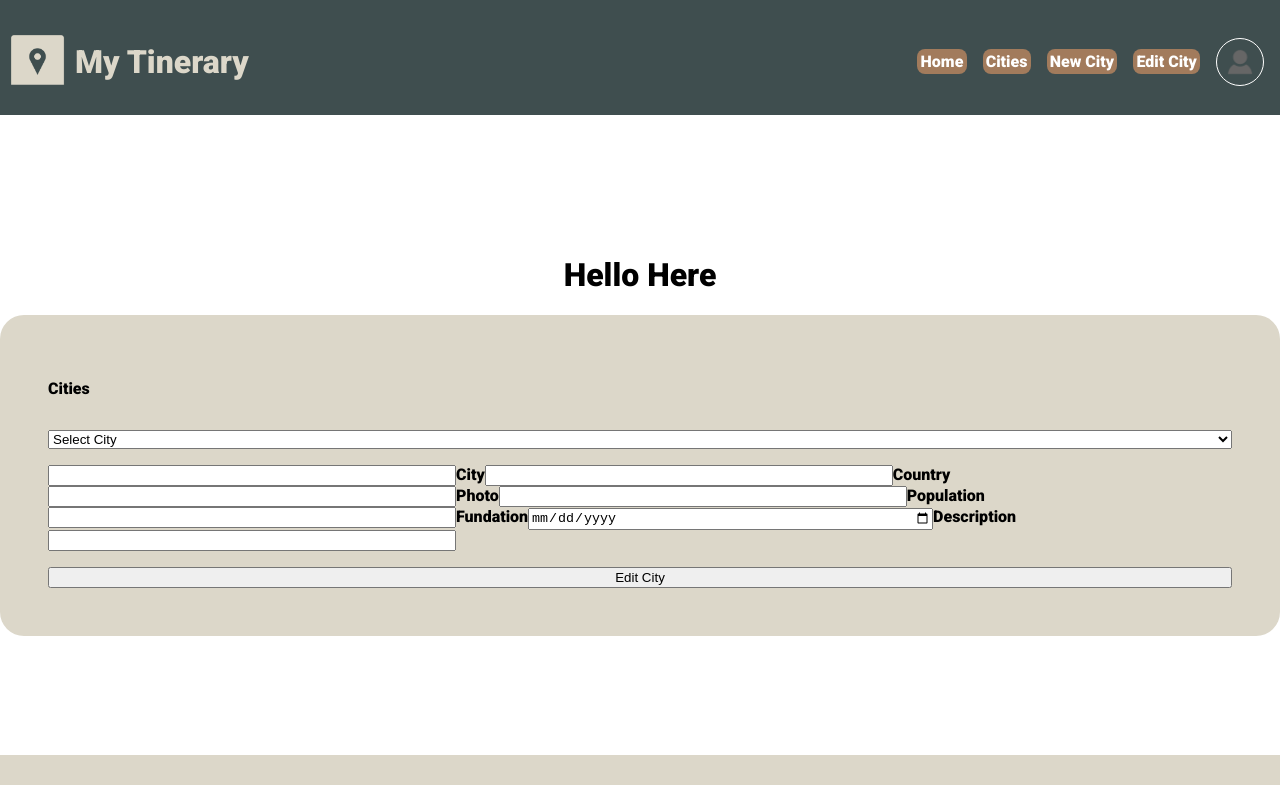
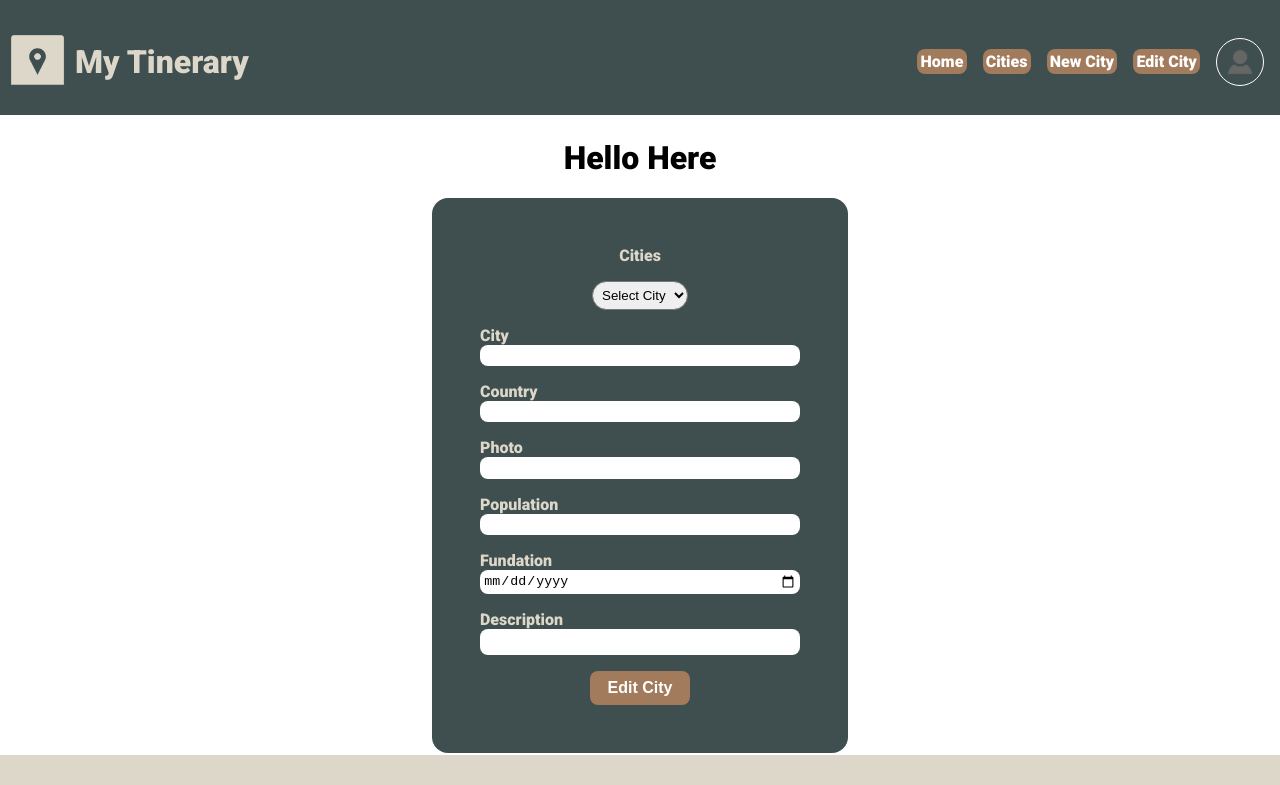
Before and after one commit to Matias98cs/mytinerary-panzer, a React (Create React App) app: page /editcity in a window 1280 px wide. Shown: the top 785 px of the page. Built offline with nearby package versions, Linux system fonts and the light colour scheme; no server answers.

Commit message:
se modifico los estilos en el fromeditcity

```diff
--- a/src/style/FormEditCity.css
+++ b/src/style/FormEditCity.css
@@ -4,10 +4,64 @@
     gap: 1em;
     justify-content: center;
     padding: 3em;
-    background-color: #DCD7C9;
-    border-radius: 1.5rem;
+    background-color: #3F4E4F;
+    border-radius: 1rem;
+    color: #DCD7C9;
+    align-items: center;
 }
 
-.Form-editCity input {
-    width: 400px;
+.Form-editCity p{
+    padding: 0;
+    margin: 0;
+    text-align: center;
 }
+
+.Form-editCity button {
+    display: flex;
+    justify-content: center;
+    align-items: center;
+    width: 100px;
+    border-radius: .5rem;
+    border: none;
+    padding: .5rem;
+    font-weight: bold;
+    font-size: 1rem;
+    background-color: #A27B5C;
+    color: white;
+    cursor: pointer;
+}
+
+.Form-editCity button:hover{
+    transform: scale(1.1);
+}
+
+.container-inputs {
+    display: flex;
+    flex-direction: column;
+    gap: 1em;
+    width: 320px;
+}
+
+.container-inputs label{
+    display: flex;
+    flex-direction: column;
+}
+
+.container-inputs input {
+    border-radius: .5rem;
+    border: none;
+    padding: 0.2rem;
+}
+
+select{
+    border-radius: 1rem;
+    padding: .3rem;
+}
+
+#input-description {
+    height: 20px;
+}
+
+#hide-id{
+    display: none !important;
+}
```
